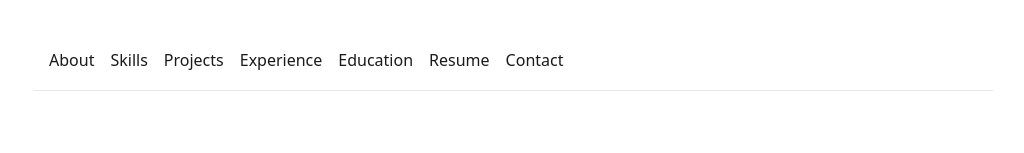
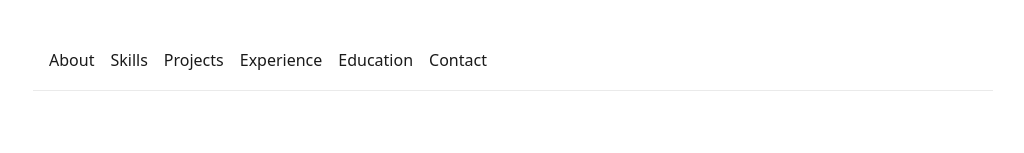
Before and after one commit to BasitTramboo/basittramboo.github.io, a React (Vite) app: page / in a window 1280 px wide. Shown: the top 153 px of the page, without its empty margins (127-1151 px from the left). Built offline with nearby package versions, Linux system fonts and the light colour scheme.

Commit message:
update page

```diff
--- a/src/App.jsx
+++ b/src/App.jsx
@@ -17,7 +17,7 @@ function App() {
       <Projects />
       <Experience />
       <Education />
-      <Resume />
+      {/* <Resume /> */}
       <Contact />
       <Footer />
     </div>
--- a/src/components/Nav.jsx
+++ b/src/components/Nav.jsx
@@ -7,7 +7,7 @@ function Nav() {
         <li><a href="#projects">Projects</a></li>
         <li><a href="#experience">Experience</a></li>
         <li><a href="#education">Education</a></li>
-        <li><a href="#resume">Resume</a></li>
+        {/* <li><a href="#resume">Resume</a></li> */}
         <li><a href="#contact">Contact</a></li>
       </ul>
     </nav>
```
